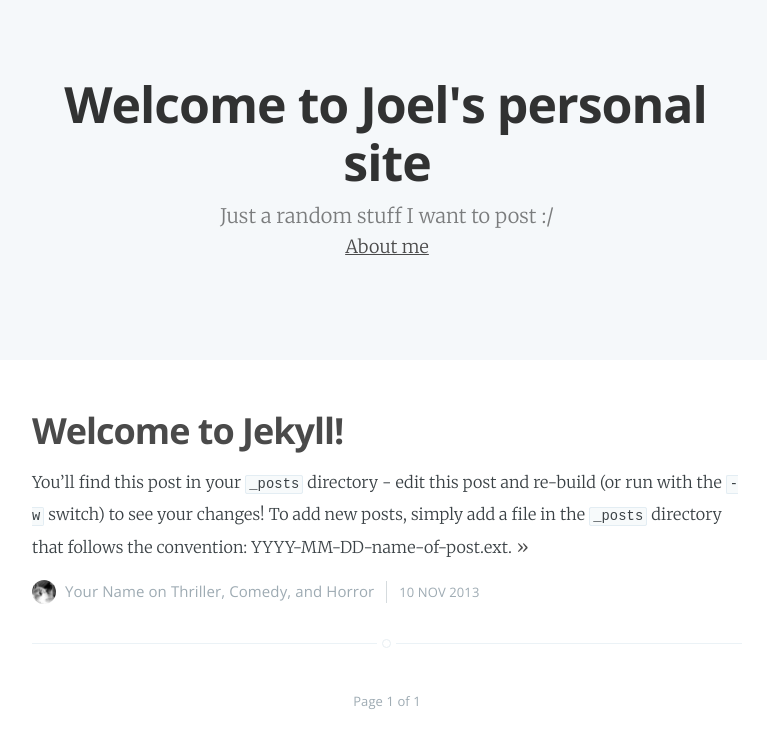
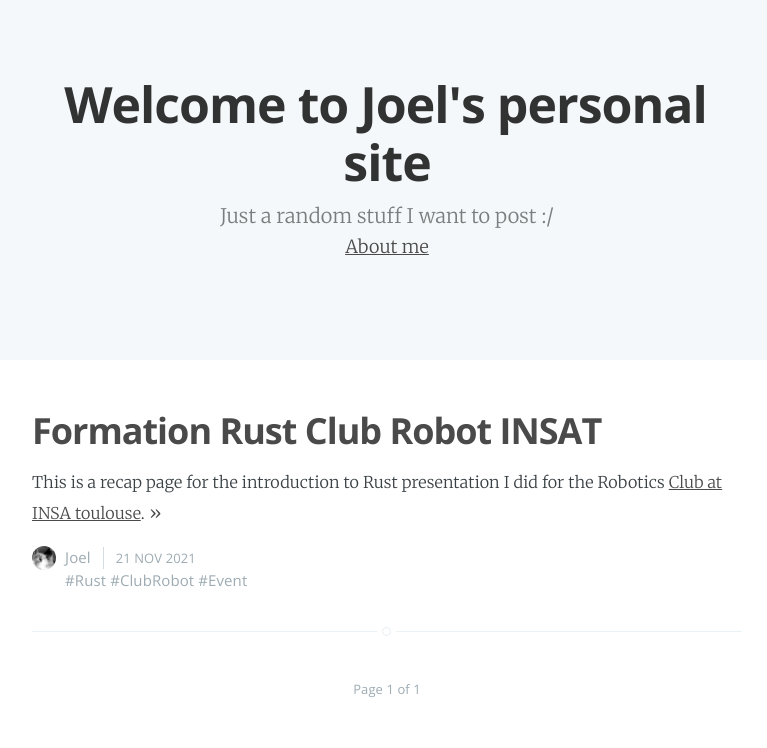
Before and after one commit to joelimgu/joelimgu.github.io, a Jekyll site: the page built from index.html, in a window 1280 px wide. Shown: the top 748 px of the page, without its empty margins (253-1020 px from the left). Built offline with Jekyll 4.4.1, drawn with Linux system fonts in a browser that asks for light colours; the list of posts is cut into pages by our own code.

Commit message:
Rust CR post

```diff
--- a/_config.yml
+++ b/_config.yml
@@ -13,7 +13,8 @@
 
 # Details for the RSS feed generator
 url: ""
-author: "Your Name"
+author: "Joel"
+author-description: "Is this the only way to look at it?"
 
 # Disqus config
 disqus-shortname: ""
--- a/_includes/share.html
+++ b/_includes/share.html
@@ -8,8 +8,4 @@
         onclick="window.open(this.href, 'facebook-share','width=580,height=296');return false;">
         <span class="hidden">Facebook</span>
     </a>
-    <a class="icon-google-plus" href="https://plus.google.com/share?url={{site.domain_name}}{{page.url}}"
-       onclick="window.open(this.href, 'google-plus-share', 'width=490,height=530');return false;">
-        <span class="hidden">Google+</span>
-    </a>
 </section>
--- a/_layouts/page.html
+++ b/_layouts/page.html
@@ -2,11 +2,6 @@
 layout: default
 post_class: post-template page-template
 ---
-
-<!-- <nav class="main-nav clearfix">
-    <a class="back-button icon-arrow-left" href="{{ site.baseurl }}">Home</a>
-    <a class="subscribe-button icon-feed" href="{{ 'feed.xml' | relative_url}}">Subscribe</a>
-</nav> -->
 
 <header class="main-header post-head {% if page.cover %}"
     style="background-image: url({{ page.cover }}) {%else%}no-cover{% endif %}">
--- a/_layouts/post.html
+++ b/_layouts/post.html
@@ -8,7 +8,6 @@
 <header class="main-header post-head {% if page.cover %}" style="background-image: url({{ page.cover }}) {%else%}no-cover{% endif %}">
     <nav class="main-nav {% if page.cover %} overlay {% endif %} clearfix">
         <a class="back-button icon-arrow-left" href="{{'/' | relative_url }}">Home</a>
-        <a class="subscribe-button icon-feed" href="{{'feed.xml' | relative_url }}">Subscribe</a>
     </nav>
 </header>
 
@@ -72,7 +71,7 @@
                     <h4> {{ site.author }} </h4>
                     <!-- Author Bio -->
                     <p>
-                        Here goes the author description. You might want to place some links too in here
+                        {{ site.author-description }}
                     </p>
                 </section>
             {% endif %}
--- a/_posts/2013-11-10-welcome-to-jekyll.markdown
+++ /dev/null
@@ -1,24 +0,0 @@
----
-layout: post
-title:  "Welcome to Jekyll!"
-date:   2013-11-10 10:18:00
-categories: Thriller Comedy Horror
----
-
-You'll find this post in your `_posts` directory - edit this post and re-build (or run with the `-w` switch) to see your changes!
-To add new posts, simply add a file in the `_posts` directory that follows the convention: YYYY-MM-DD-name-of-post.ext.
-
-Jekyll also offers powerful support for code snippets:
-
-{% highlight ruby %}
-def print_hi(name)
-  puts "Hi, #{name}"
-end
-print_hi('Tom')
-#=> prints 'Hi, Tom' to STDOUT.
-{% endhighlight %}
-
-Check out the [Jekyll docs][jekyll] for more info on how to get the most out of Jekyll. File all bugs/feature requests at [Jekyll's GitHub repo][jekyll-gh].
-
-[jekyll-gh]: https://github.com/mojombo/jekyll
-[jekyll]:    http://jekyllrb.com
--- /dev/null
+++ b/_posts/2021-11-21-formation-rust-CR.md
@@ -0,0 +1,35 @@
+---
+layout: post
+title:  "Formation Rust Club Robot INSAT"
+date:   2021-11-21
+categories: [Rust, ClubRobot, Event]
+---
+
+This is a recap page for the introduction to Rust presentation I did for the Robotics [Club at INSA toulouse](https://clubrobotinsat.github.io/).
+
+Here is the summary of the points treated, keep in mind those are cherry-picked in the goal of coding embedded systems in rust.
+That's why for example multi-threading and most std features were not included.
+Other's like lifetimes were excluded for simplicity as the objective was to introduce the language in less than 3h.
+
+### Index
+- Qu-est ce que c-est Rust et pourquoi on utilise?
+- Cargo & Hello World
+- Concepts communs de la programmation
+- The ownership model
+- Structs
+- Traits
+- Généricité
+- Enum and pattern matching
+- Traitement d’erreurs
+- Modules and crates
+- Collections (Vec, Strings)
+- Tests automatiques
+- Iterators
+- Closures
+
+
+### Documents
+
+[Presentation - powerpoint]({{site.url}}/assets/documents/Presentation_Rust.pptx)
+
+[Presentation - PDF]({{site.url}}/assets/documents/Presentation_Rust.pdf)
--- a/index.html
+++ b/index.html
@@ -49,12 +49,14 @@
                 <img class="author-thumb" src="{{'/assets/images/profile.png' | relative_url}}" alt="Author's profile picture" nopin="nopin" />
                 {{ site.author }}
             {% endif %}
-            {% if post.categories.size > 0 %}
-                {{ post.categories | array_to_sentence_string | prepend: 'on ' }}
-            {% endif %}
             <time class="post-date" datetime="{{ post.date | date:"%Y-%m-%d" }}">
                 {{ post.date | date_to_string }}
             </time>
+            <div>
+                {% for category in post.categories %}
+                    #{{category}}
+                {% endfor %}
+            </div>
         </footer>
     </article>
 
```
Also changed, not shown: about.md (+7 -2 lines).
